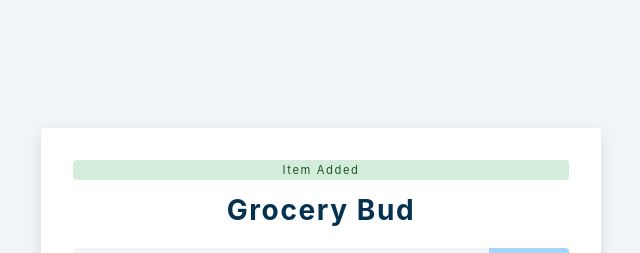
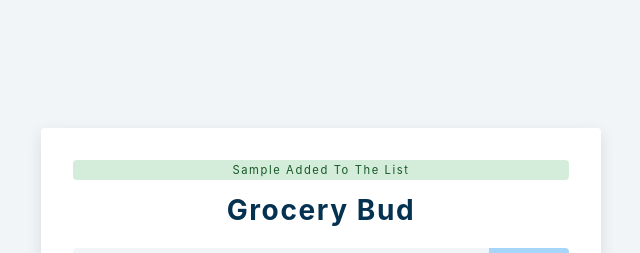
Before and after one commit to iamshahidameen/react-grocery-bud, a React (Create React App) app: page / in a window 1280 px wide. Both pictures are taken after typing "Sample" into the empty fields and a click on the button "Submit". Shown: the top 253 px of the page, without its empty margins (319-959 px from the left). Built offline with nearby package versions, Linux system fonts and the light colour scheme.

Commit message:
Made alert an object so that we can pass multiple values

```diff
--- a/src/Alert.js
+++ b/src/Alert.js
@@ -1,9 +1,9 @@
 import React, { useEffect } from 'react';
 
-const Alert = ({ itemName }) => {
+const Alert = ({ message, type }) => {
   return (
     <>
-      <p className="alert alert-success">Item Added</p>
+      <p className={`alert alert-${type}`}>{message} Added to the list</p>
     </>
   );
 };
--- a/src/App.js
+++ b/src/App.js
@@ -6,7 +6,7 @@ function App() {
   const [form, setForm] = useState('');
   const [item, setItem] = useState('');
   const [list, setList] = useState([]);
-  const [alert, setAlert] = useState(false);
+  const [alert, setAlert] = useState({ show: false, msg: '', type: '' });
 
   function handleSubmit(e) {
     e.preventDefault();
@@ -14,7 +14,7 @@ function App() {
       setList([...list, item]);
       setItem('');
       console.log(list);
-      setAlert(true);
+      setAlert({ show: true, msg: item, type: 'success' });
     }
   }
   function deleteItem(name) {
@@ -24,16 +24,15 @@ function App() {
   }
   useEffect(() => {
     const timeOut = setTimeout(() => {
-      setAlert(false);
+      setAlert({ show: false, msg: '', type: '' });
     }, 5000);
     return () => clearTimeout(timeOut);
   }, [alert]);
-  console.log(item, 'newwww');
   return (
     <>
       <section className="section-center">
         <form className="grocery-form" onSubmit={handleSubmit}>
-          {alert ? <Alert itemName={item} /> : ''}
+          {alert.show ? <Alert message={alert.msg} type={alert.type} /> : ''}
 
           <h3>grocery bud</h3>
           <div className="form-control">
```
